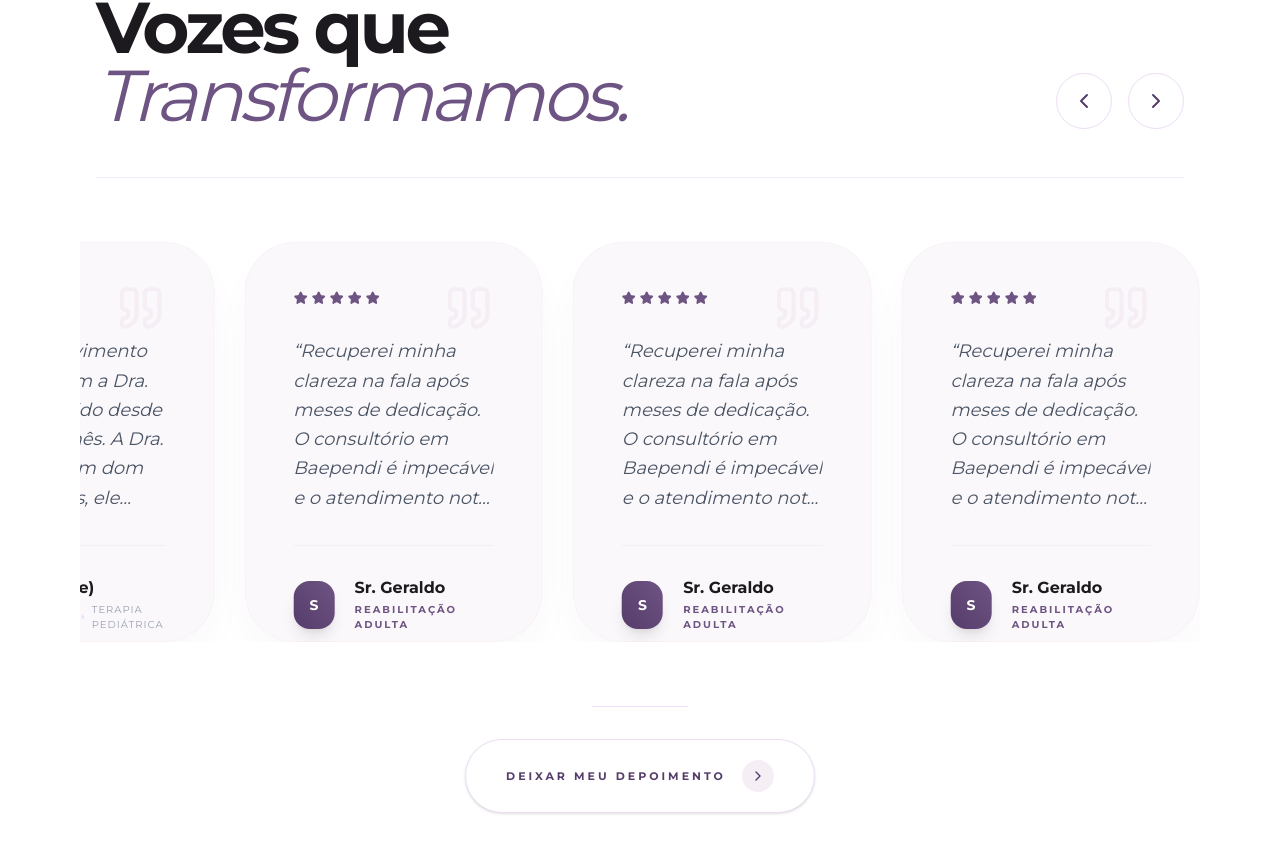
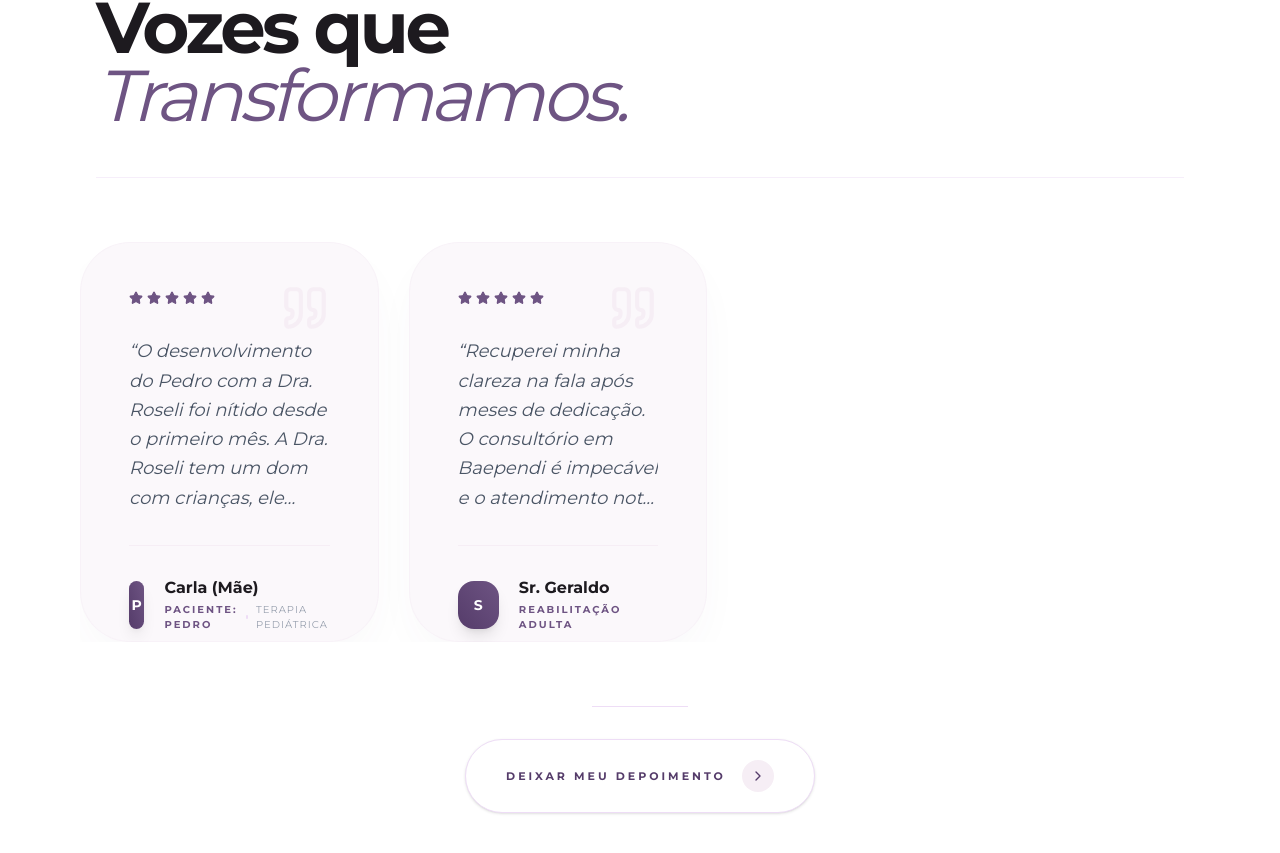
Before and after one commit to juniorlevenhagen/site-fono, a React (Vite) app: page / in a window 1280 px wide. Shown: the part 5497-6350 px from the top of the page. Built offline with nearby package versions, Linux system fonts and the light colour scheme.

Commit message:
final commit

```diff
--- a/src/components/Testimonials.tsx
+++ b/src/components/Testimonials.tsx
@@ -30,20 +30,8 @@ const Testimonials = () => {
             categoria: "Reabilitação Adulta",
             estrelas: 5
         },
-        {
-            paciente: "Sr. Geraldo",
-            responsavel: "", // No caso de adulto, o responsável fica vazio
-            relato: "Recuperei minha clareza na fala após meses de dedicação. O consultório em Baependi é impecável e o atendimento nota mil.",
-            categoria: "Reabilitação Adulta",
-            estrelas: 5
-        },
-        {
-            paciente: "Sr. Geraldo",
-            responsavel: "", // No caso de adulto, o responsável fica vazio
-            relato: "Recuperei minha clareza na fala após meses de dedicação. O consultório em Baependi é impecável e o atendimento nota mil.",
-            categoria: "Reabilitação Adulta",
-            estrelas: 5
-        },
+
+
     ];
 
     return (
```
